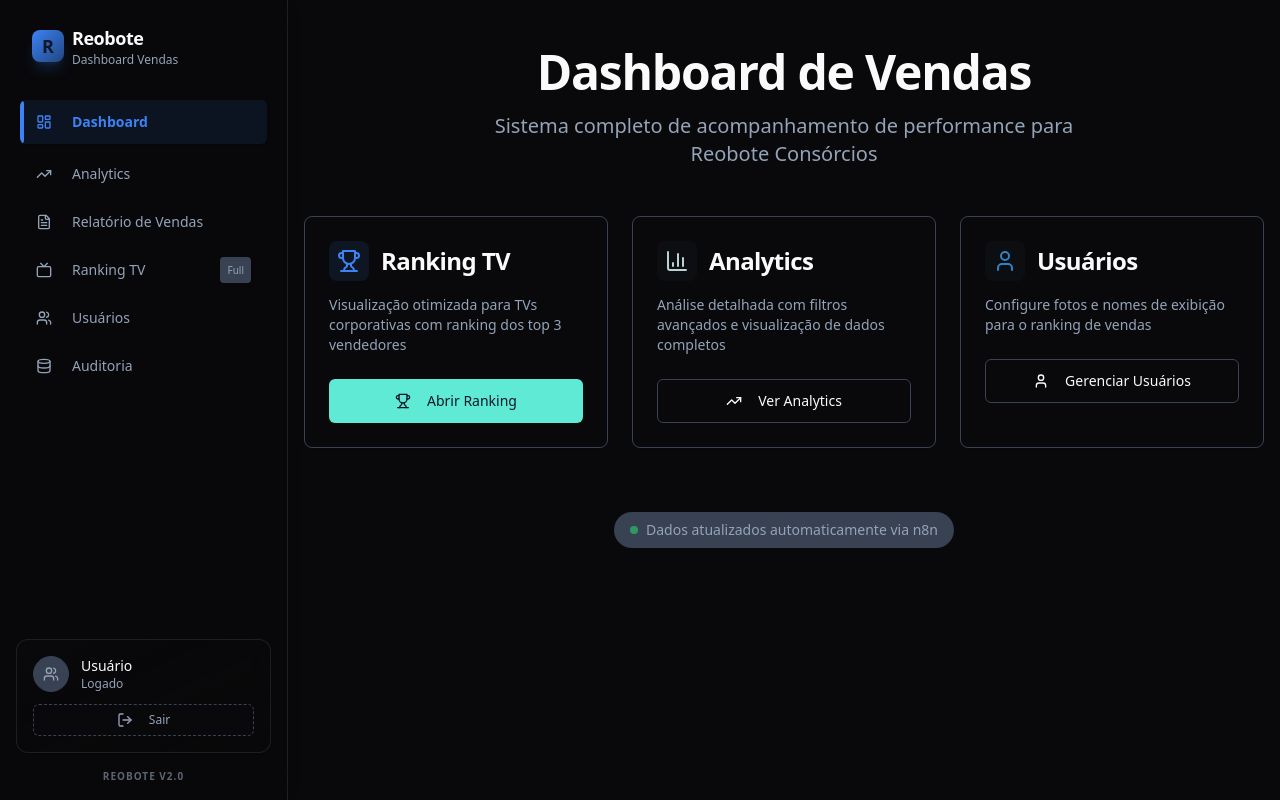
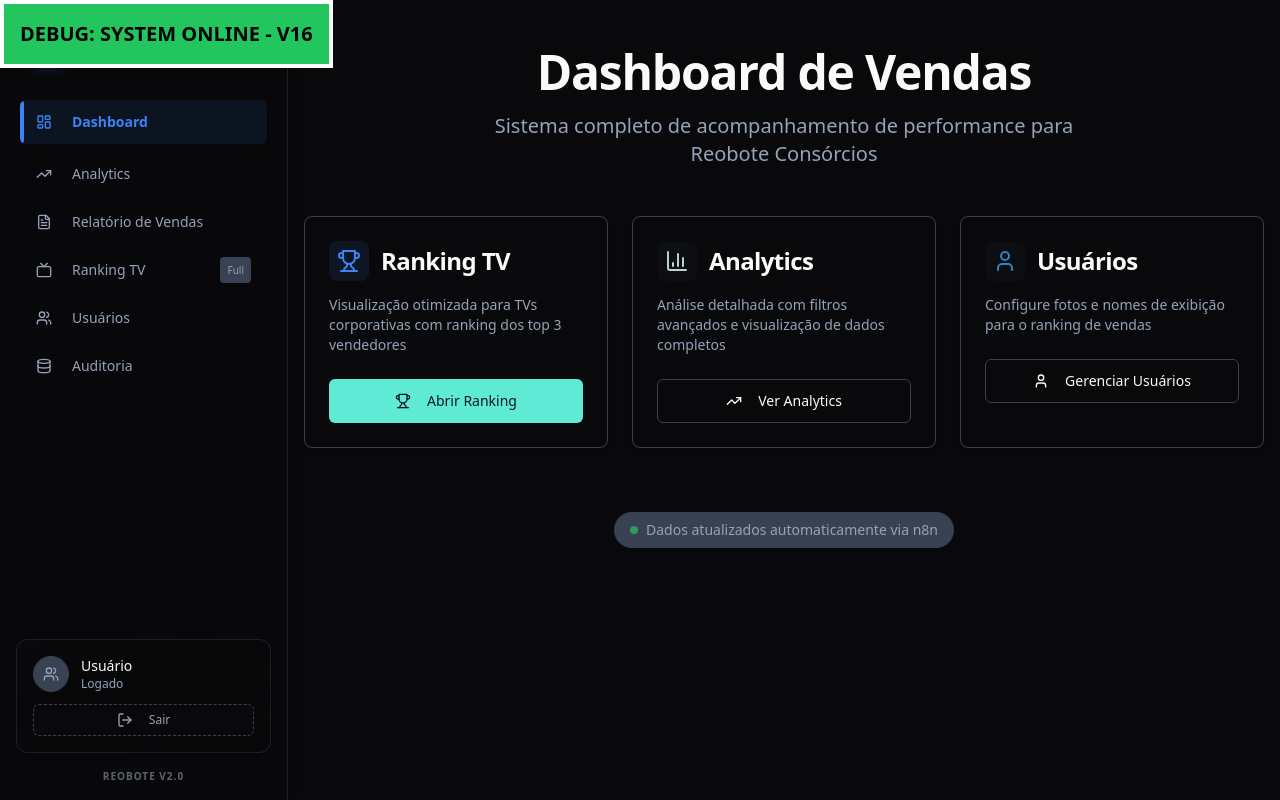
Before and after one commit to reoboteconsorciosti-bot/dashboard_vendas_reobote, a Next.js app: page / in a window 1280 px wide. Built offline with nearby package versions, Linux system fonts and the light colour scheme.

Commit message:
Fix: Add debug banner and disable providers to isolate UI crash v0.1.0-fix16

```diff
--- a/app/layout.tsx
+++ b/app/layout.tsx
@@ -46,6 +46,9 @@ export default function RootLayout({
   return (
     <html lang="pt-BR" className="dark">
       <body className={`${inter.variable} ${jetbrainsMono.variable} font-sans antialiased`}>
+        <div className="fixed top-0 left-0 z-[9999] bg-green-500 text-black p-4 font-bold text-xl border-4 border-white">
+          DEBUG: SYSTEM ONLINE - V16
+        </div>
         {children}
       </body>
     </html>
--- a/components/providers.tsx
+++ b/components/providers.tsx
@@ -18,8 +18,8 @@ export function Providers() {
 
     return (
         <>
-            <Toaster />
-            <Analytics />
+            {/* <Toaster /> */}
+            {/* <Analytics /> */}
         </>
     )
 }
--- a/package.json
+++ b/package.json
@@ -1,6 +1,6 @@
 {
   "name": "my-v0-project",
-  "version": "0.1.0-fix15",
+  "version": "0.1.0-fix16",
   "private": true,
   "engines": {
     "node": ">=20.0.0"
```
